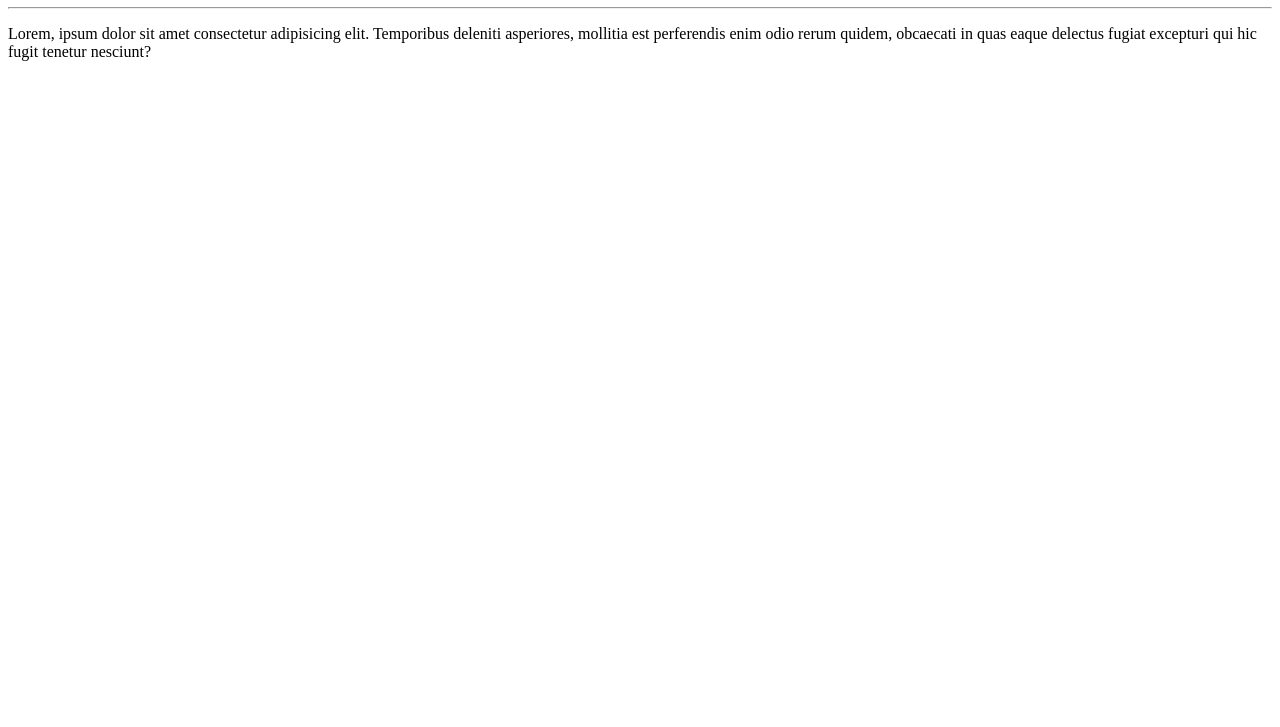
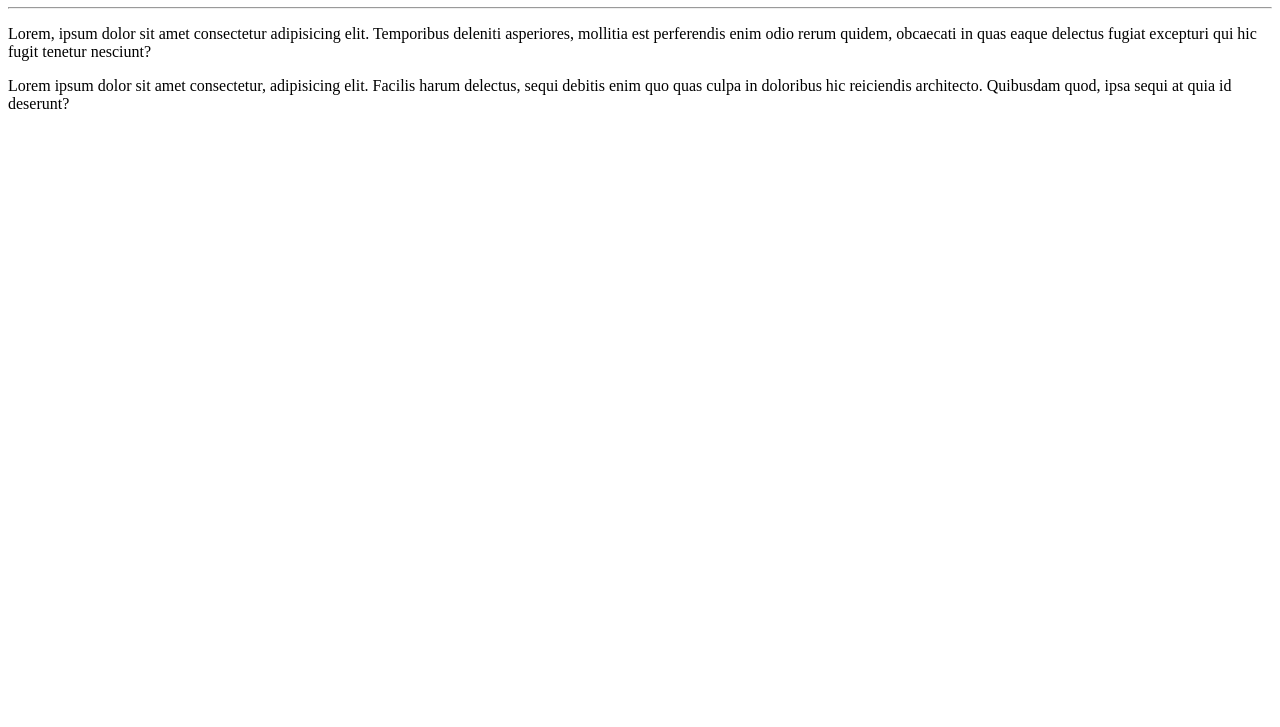
Before and after one commit to PedroBzt/Ola-Mundo, a plain HTML site: page site-exemplo/index.html in a window 1280 px wide. Shown: the part 73-800 px from the top of the page. Drawn offline with Linux system fonts and the light colour scheme.

Commit message:
Adicionei um parágrafo

```diff
--- a/site-exemplo/index.html
+++ b/site-exemplo/index.html
@@ -10,5 +10,6 @@
     <h1>Olá, Mundo!</h1>
     <hr>
     <p>Lorem, ipsum dolor sit amet consectetur adipisicing elit. Temporibus deleniti asperiores, mollitia est perferendis enim odio rerum quidem, obcaecati in quas eaque delectus fugiat excepturi qui hic fugit tenetur nesciunt?</p>
+    <p>Lorem ipsum dolor sit amet consectetur, adipisicing elit. Facilis harum delectus, sequi debitis enim quo quas culpa in doloribus hic reiciendis architecto. Quibusdam quod, ipsa sequi at quia id deserunt?</p>
 </body>
 </html>
```
